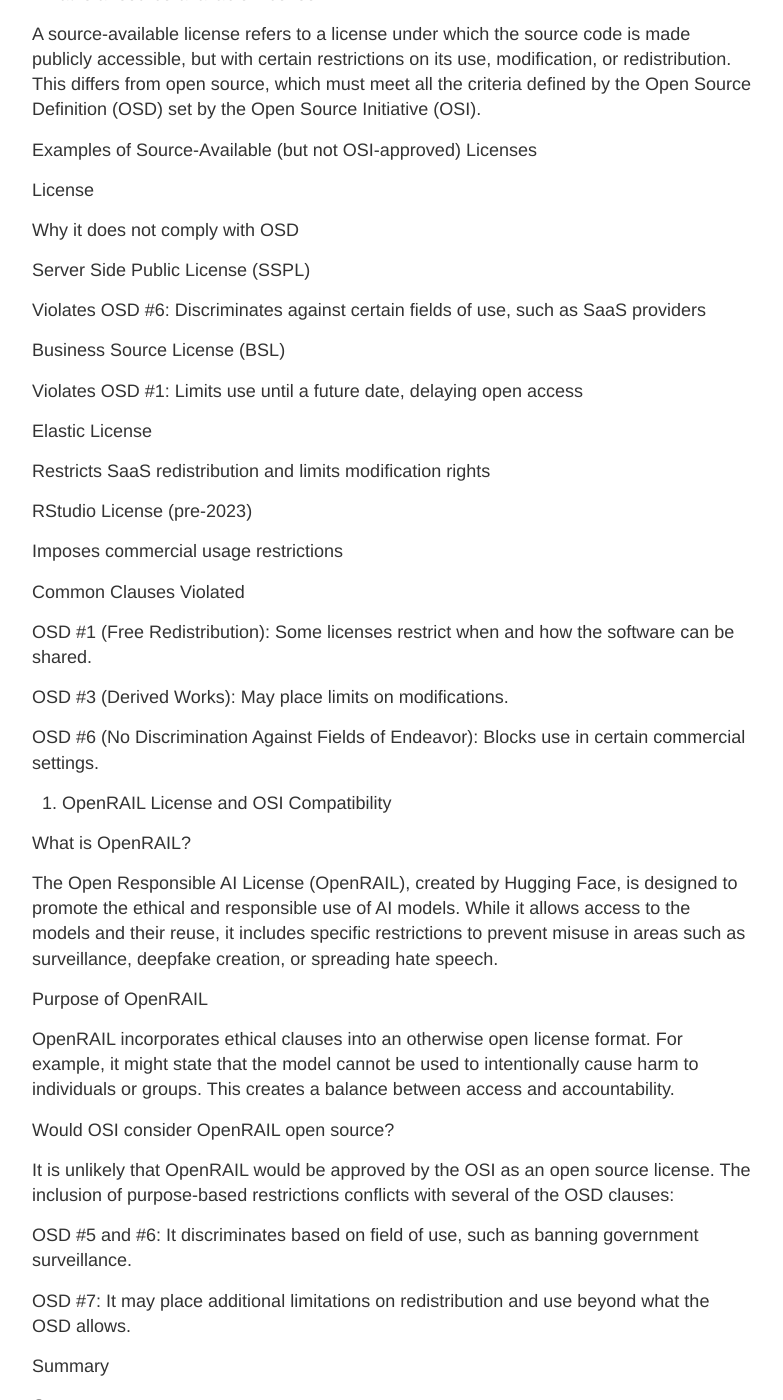
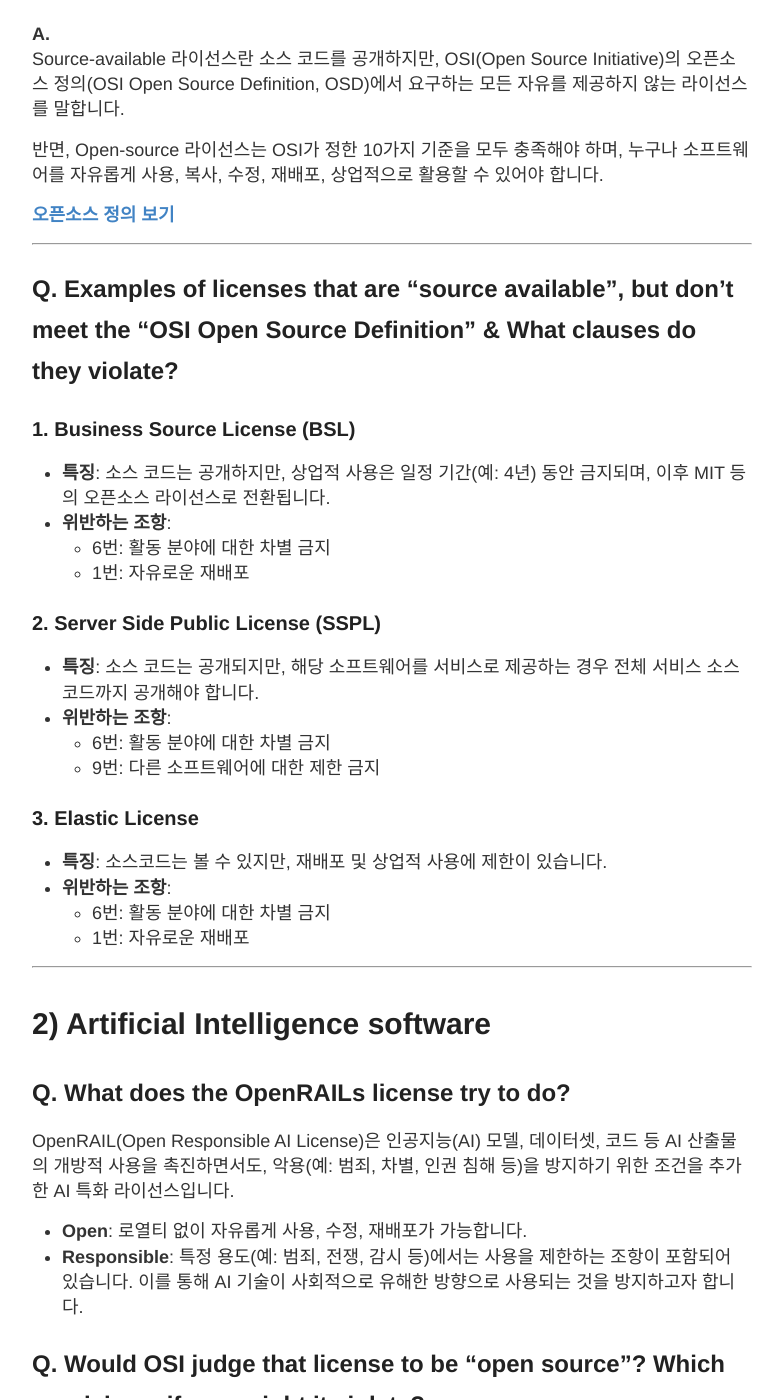
Before and after one commit to IISE-OSS25/sinwoo9027-blog, a Jekyll site: the page built from _posts/2025-05-02-Article02.md, in a window 1280 px wide and 1400 px high, scrolled down 351 px. Shown: the whole window, without its empty margins (248-1031 px from the left). Built offline with Jekyll 4.4.1, drawn with Linux system fonts in a browser that asks for light colours; our own code applies the rules of GitHub Pages for plain Markdown files; some of the changed text lies outside the part shown.

Commit message:
Add files via upload

```diff
--- a/_posts/2025-05-02-Article02.md
+++ b/_posts/2025-05-02-Article02.md
@@ -1,80 +1,60 @@
+---
 layout: post
-title: "A05 - Source-Available Licenses and OpenRAIL"
+title: Assignment 05
 date: 2025-06-04 00:00:00 +0900
 categories: opensource
+---
 
-1. Source-available vs Open Source
+# 1) Source-available vs open source
 
-What is a “source-available” license?
+## Q. What is meant by “source-available” licenses?
 
-A source-available license refers to a license under which the source code is made publicly accessible, but with certain restrictions on its use, modification, or redistribution. This differs from open source, which must meet all the criteria defined by the Open Source Definition (OSD) set by the Open Source Initiative (OSI).
+**A.**
+Source-available 라이선스란 소스 코드를 공개하지만, OSI(Open Source Initiative)의 오픈소스 정의(OSI Open Source Definition, OSD)에서 요구하는 모든 자유를 제공하지 않는 라이선스를 말합니다.
 
-Examples of Source-Available (but not OSI-approved) Licenses
+반면, Open-source 라이선스는 OSI가 정한 10가지 기준을 모두 충족해야 하며, 누구나 소프트웨어를 자유롭게 사용, 복사, 수정, 재배포, 상업적으로 활용할 수 있어야 합니다.
 
-License
+**[오픈소스 정의 보기](https://opensource.org/osd)**
 
-Why it does not comply with OSD
+---
 
-Server Side Public License (SSPL)
+## Q. Examples of licenses that are “source available”, but don’t meet the “OSI Open Source Definition” & What clauses do they violate?
 
-Violates OSD #6: Discriminates against certain fields of use, such as SaaS providers
+### 1. Business Source License (BSL)
+- **특징**: 소스 코드는 공개하지만, 상업적 사용은 일정 기간(예: 4년) 동안 금지되며, 이후 MIT 등의 오픈소스 라이선스로 전환됩니다.
+- **위반하는 조항**:
+  - 6번: 활동 분야에 대한 차별 금지
+  - 1번: 자유로운 재배포
 
-Business Source License (BSL)
+### 2. Server Side Public License (SSPL)
+- **특징**: 소스 코드는 공개되지만, 해당 소프트웨어를 서비스로 제공하는 경우 전체 서비스 소스코드까지 공개해야 합니다.
+- **위반하는 조항**:
+  - 6번: 활동 분야에 대한 차별 금지
+  - 9번: 다른 소프트웨어에 대한 제한 금지
 
-Violates OSD #1: Limits use until a future date, delaying open access
+### 3. Elastic License
+- **특징**: 소스코드는 볼 수 있지만, 재배포 및 상업적 사용에 제한이 있습니다.
+- **위반하는 조항**:
+  - 6번: 활동 분야에 대한 차별 금지
+  - 1번: 자유로운 재배포
 
-Elastic License
+---
 
-Restricts SaaS redistribution and limits modification rights
+# 2) Artificial Intelligence software
 
-RStudio License (pre-2023)
+## Q. What does the OpenRAILs license try to do?
 
-Imposes commercial usage restrictions
+OpenRAIL(Open Responsible AI License)은 인공지능(AI) 모델, 데이터셋, 코드 등 AI 산출물의 개방적 사용을 촉진하면서도, 악용(예: 범죄, 차별, 인권 침해 등)을 방지하기 위한 조건을 추가한 AI 특화 라이선스입니다.
 
-Common Clauses Violated
+- **Open**: 로열티 없이 자유롭게 사용, 수정, 재배포가 가능합니다.
+- **Responsible**: 특정 용도(예: 범죄, 전쟁, 감시 등)에서는 사용을 제한하는 조항이 포함되어 있습니다. 이를 통해 AI 기술이 사회적으로 유해한 방향으로 사용되는 것을 방지하고자 합니다.
 
-OSD #1 (Free Redistribution): Some licenses restrict when and how the software can be shared.
+## Q. Would OSI judge that license to be “open source”? Which provisions, if any, might it violate?
 
-OSD #3 (Derived Works): May place limits on modifications.
+OpenRAIL은 OSI가 정의한 오픈소스 라이선스로 인정되기 어렵습니다. 그 이유는, 이 라이선스가 특정 목적(예: 군사용, 범죄 목적)으로의 사용을 제한하기 때문입니다.
 
-OSD #6 (No Discrimination Against Fields of Endeavor): Blocks use in certain commercial settings.
+- **위반하는 조항**:
+  - 6번: 활동 분야에 대한 차별 금지
+  - 5번: 개인이나 그룹에 대한 차별 금지
 
-2. OpenRAIL License and OSI Compatibility
-
-What is OpenRAIL?
-
-The Open Responsible AI License (OpenRAIL), created by Hugging Face, is designed to promote the ethical and responsible use of AI models. While it allows access to the models and their reuse, it includes specific restrictions to prevent misuse in areas such as surveillance, deepfake creation, or spreading hate speech.
-
-Purpose of OpenRAIL
-
-OpenRAIL incorporates ethical clauses into an otherwise open license format. For example, it might state that the model cannot be used to intentionally cause harm to individuals or groups. This creates a balance between access and accountability.
-
-Would OSI consider OpenRAIL open source?
-
-It is unlikely that OpenRAIL would be approved by the OSI as an open source license. The inclusion of purpose-based restrictions conflicts with several of the OSD clauses:
-
-OSD #5 and #6: It discriminates based on field of use, such as banning government surveillance.
-
-OSD #7: It may place additional limitations on redistribution and use beyond what the OSD allows.
-
-Summary
-
-Category
-
-Details
-
-Purpose
-
-Encourage ethical use of AI technologies
-
-OSI Approval
-
-No, does not meet full OSD requirements
-
-Main Concern
-
-Conflicts with the principle of unrestricted use and redistribution
-
-Conclusion
-
-Source-available licenses and initiatives like OpenRAIL represent attempts to adapt software licensing to the ethical challenges posed by modern technologies such as AI. However, because of restrictions based on purpose or field of use, they do not fit within the traditional definition of open source as defined by OSI.
+OSI의 오픈소스 정의는 어떤 용도로든 자유롭게 사용할 수 있어야 한다는 원칙을 가지고 있기 때문에, 특정 사용 목적을 제한하는 OpenRAIL은 그 기준을 충족하지 않습니다.
```
